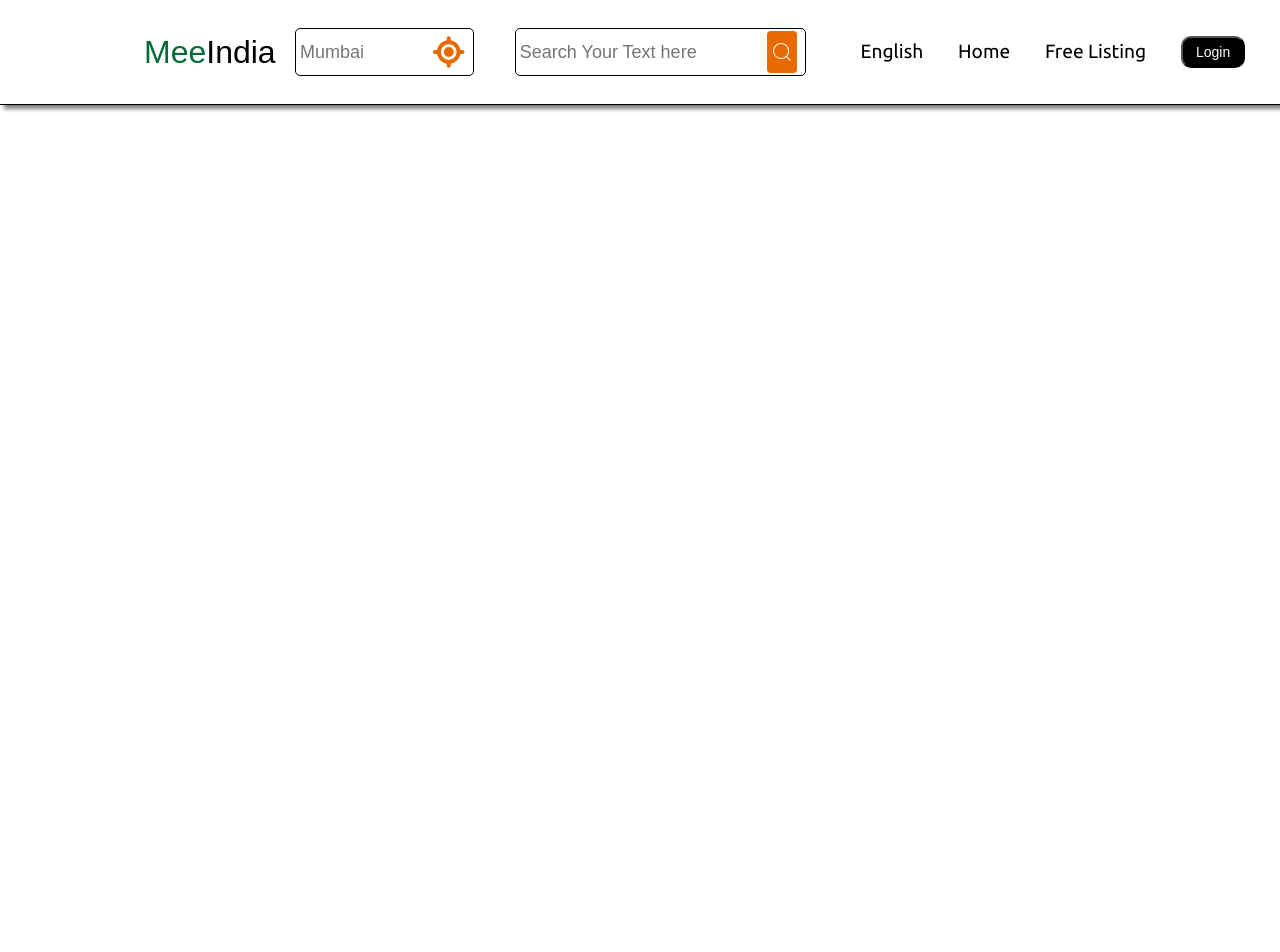
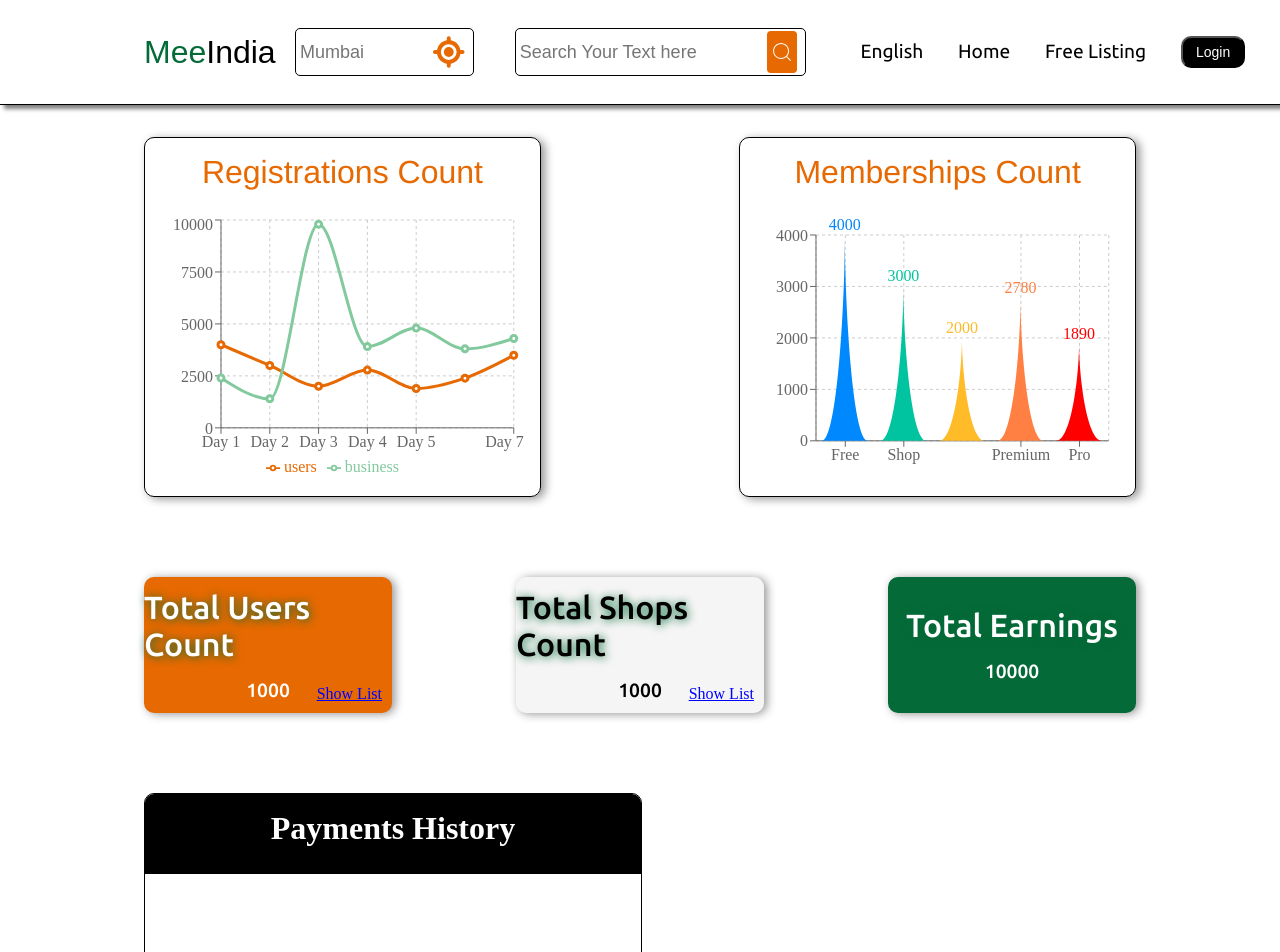
Before and after one commit to Pacific077/Mee_India, a React (Create React App) app in the folder frontend/: page /admin/dashboard in a window 1280 px wide. Shown: the top 952 px of the page. Before the commit the page ends 800 px from the top, so only its background shows below. Built offline with nearby package versions, Linux system fonts and the light colour scheme; a web font is replaced by a local one.

Commit message:
admin Dashboard Frontend

```diff
--- a/frontend/package.json
+++ b/frontend/package.json
@@ -23,6 +23,7 @@
     "react-router-dom": "^6.22.1",
     "react-scripts": "5.0.1",
     "react-toastify": "^10.0.4",
+    "recharts": "^2.12.2",
     "web-vitals": "^2.1.4"
   },
   "scripts": {
--- a/frontend/src/App.js
+++ b/frontend/src/App.js
@@ -15,6 +15,7 @@ import Apitext from "./pages/apiTest/Apitext";
 import BussinessSubList from "./pages/BussinessSubList/BussinessSubList";
 import PrivateRoute from "./components/PrivateRoute/PrivateRoute";
 import BusinessDetailsEdit from "./pages/BusinessDetailsEdit/BusinessDetailsEdit";
+import Admin from "./pages/Admin/Admin";
 
 const App = () => {
   return (
@@ -55,6 +56,7 @@ const App = () => {
           />
 
           <Route path="/subList/:Category" element={<BussinessSubList />} />
+          <Route path="/admin/dashboard" element={<Admin />} />
           <Route path="/apitest" element={<Apitext />} />
         </Routes>
       </BrowserRouter>
--- /dev/null
+++ b/frontend/src/pages/Admin/AdmiCardArr.js
@@ -0,0 +1,13 @@
+const AdminCardArr = [
+    {
+        name:"Total Users Count",count:1000,color:"#e76901",text:"white"
+    },
+    {
+        name:"Total Shops Count",count:1000,color:"#F5F5F5",text:"black"
+    },
+    {
+        name:"Total Earnings",count:10000,color:"#046A38",text:"white"
+    },
+]
+
+export default AdminCardArr
--- /dev/null
+++ b/frontend/src/pages/Admin/Admin.css
@@ -0,0 +1,56 @@
+.AdminLineGraphs{
+    height: 100%;
+    width: 40%;
+    padding: 2vh;
+    /* padding-bottom: 8vh; */
+    box-sizing: border-box;
+    border: 1px solid var(--secondary);
+    border-radius: 10px;
+    box-shadow: 4px 2px 10px var(--grayShade);
+}
+.AdminPage{
+    padding: 4vh 18vh 0 18vh;
+}
+.adminGraphscont{
+    display: flex;
+    justify-content: space-between;
+    width: 100%;
+    height: 45vh;
+}
+.GraphsHeading{
+    margin: 0;
+    margin-bottom: 3vh;
+    text-align: center;
+    font-family: var(--fontMain);
+    font-weight: 500;
+    color: var(--tertiary);
+}
+.adminDatabaseInfoCont{
+    display: flex;
+    justify-content: space-between;
+    margin-top: 10vh;
+}
+.AdminPaymentDetails{
+    margin-top: 10vh;
+    margin-bottom: 4vh;
+    height: 40vh;
+    border-radius: 10px;
+    width: 50%;
+    overflow: hidden;
+    border: 1px solid var(--secondary);
+}
+.paymentDetailsHead{
+    background-color: black;
+    margin: 0;
+    padding-top: 2vh;
+    box-sizing: border-box  ;
+    color: white;
+    height: 10vh;
+    text-align: center;
+}
+.PayemntListsCont{
+
+    height: 70%;
+    margin-top: 1vh;
+}
+/* user business totalamount */
--- /dev/null
+++ b/frontend/src/pages/Admin/Admin.jsx
@@ -0,0 +1,41 @@
+import React from 'react'
+import "./Admin.css"
+import LineGraph from './LineGraph/LineGraph'
+import BarGraph from './BarGraph/BarGraph'
+import AdminCard from './AdminCard/AdminCard'
+import AdminCardArr from './AdmiCardArr'
+const Admin = () => {
+  return (
+    <div className='AdminPage'>
+        <div className="adminGraphscont">
+            <div className="AdminLineGraphs">
+            <h1 className='GraphsHeading'>Registrations Count</h1>
+                <LineGraph/>
+            </div>
+            <div className="AdminLineGraphs">
+            <h1 className='GraphsHeading'>Memberships Count</h1>
+                <BarGraph/>
+            </div>
+
+        </div>
+        <div className="adminDatabaseInfoCont">
+            {AdminCardArr.map((ele,ind)=>{
+                return(
+                    <AdminCard text={ele.text} key={ind} name={ele.name} count={ele.count} color={ele.color}/>
+
+                )
+            })}
+            {/* <AdminCard/>
+            <AdminCard/> */}
+        </div>
+        <div className="AdminPaymentDetails">
+            <h1 className="paymentDetailsHead">Payments History</h1>
+            <div className="PayemntListsCont">
+
+            </div>
+        </div>
+    </div>
+  )
+}
+
+export default Admin
--- /dev/null
+++ b/frontend/src/pages/Admin/AdminCard/AdminCard.css
@@ -0,0 +1,38 @@
+.adminCard{
+    /* border: 1px solid var(--secondary); */
+    width: 25%;
+    height: 17vh;
+    box-shadow: 3px 1px 10px var(--grayShade);
+    border-radius: 10px;
+}
+.adminCard{
+    position: relative;
+    display: flex;
+    flex-direction: column;
+    gap: 2vh;
+    justify-content: center;
+    align-items: center;
+    /* background-color: var(--tertiary); */
+}
+.adminCard h1,.adminCard p{
+    margin: 0;
+    /* color: white; */
+    font-family: var(--fontNew1);
+    font-weight: 500;
+}
+.adminCard h1{
+    text-shadow: 1px 1px 10px var(--indiaGreen);
+}
+.adminCard p{
+    font-size: larger;
+}
+.AdminCardListShowBtn{
+    position: absolute;
+    bottom: 10px;
+    right: 10px;
+    text-decoration: underline;
+    color: blue;
+}
+.AdminCardListShowBtn:hover{
+    cursor: pointer;
+}
--- /dev/null
+++ b/frontend/src/pages/Admin/AdminCard/AdminCard.jsx
@@ -0,0 +1,14 @@
+import React from 'react'
+import "./AdminCard.css"
+const AdminCard = ({name,count,color,text}) => {
+  return (
+    <div className='adminCard' style={{backgroundColor:`${color}`,color:`${text}`}}>
+        <h1>{name}</h1>
+        <p>{count}</p>
+        {name!=="Total Earnings"?<a className='AdminCardListShowBtn'>Show List</a>:""}
+
+    </div>
+  )
+}
+
+export default AdminCard
--- /dev/null
+++ b/frontend/src/pages/Admin/BarGraph/BarGraph.jsx
@@ -0,0 +1,80 @@
+import React from 'react';
+import { BarChart, Bar, Cell, XAxis, YAxis, CartesianGrid,ResponsiveContainer } from 'recharts';
+
+const colors = ['#0088FE', '#00C49F', '#FFBB28', '#FF8042', 'red', 'pink'];
+
+const data = [
+  {
+    name: 'Free',
+    uv: 4000,
+    pv: 2400,
+    amt: 2400,
+  },
+  {
+    name: 'Shop',
+    uv: 3000,
+    pv: 1398,
+    amt: 2210,
+  },
+  {
+    name: 'Standrad',
+    uv: 2000,
+    pv: 9800,
+    amt: 2290,
+  },
+  {
+    name: 'Premium',
+    uv: 2780,
+    pv: 3908,
+    amt: 2000,
+  },
+  {
+    name: 'Pro',
+    uv: 1890,
+    pv: 4800,
+    amt: 2181,
+  }
+];
+
+const getPath = (x, y, width, height) => {
+  return `M${x},${y + height}C${x + width / 3},${y + height} ${x + width / 2},${y + height / 3}
+  ${x + width / 2}, ${y}
+  C${x + width / 2},${y + height / 3} ${x + (2 * width) / 3},${y + height} ${x + width}, ${y + height}
+  Z`;
+};
+
+const TriangleBar = (props) => {
+  const { fill, x, y, width, height } = props;
+
+  return <path d={getPath(x, y, width, height)} stroke="none" fill={fill} />;
+};
+
+const BarGraph = () => {
+  return (
+    <ResponsiveContainer width="100%" height="80%">
+
+    <BarChart
+      width={500}
+      height={300}
+      data={data}
+      margin={{
+          top: 20,
+          right: 10,
+          left: 0,
+          bottom: 5,
+        }}
+        >
+      <CartesianGrid strokeDasharray="3 3" />
+      <XAxis dataKey="name" />
+      <YAxis />
+      <Bar dataKey="uv" fill="#8884d8" shape={<TriangleBar />} label={{ position: 'top' }}>
+        {data.map((entry, index) => (
+            <Cell key={`cell-${index}`} fill={colors[index % 20]} />
+            ))}
+      </Bar>
+    </BarChart>
+            </ResponsiveContainer>
+  );
+};
+
+export default BarGraph;
--- /dev/null
+++ b/frontend/src/pages/Admin/LineGraph/LineGraph.jsx
@@ -0,0 +1,75 @@
+import React from 'react';
+import { LineChart, Line, XAxis, YAxis, CartesianGrid, Tooltip, Legend, ResponsiveContainer } from 'recharts';
+
+const data = [
+  {
+    name: 'Day 1',
+    users: 4000,
+    business: 2400,
+    amt: 2400,
+  },
+  {
+    name: 'Day 2',
+    users: 3000,
+    business: 1398,
+    amt: 2210,
+  },
+  {
+    name: 'Day 3',
+    users: 2000,
+    business: 9800,
+    amt: 2290,
+  },
+  {
+    name: 'Day 4',
+    users: 2780,
+    business: 3908,
+    amt: 2000,
+  },
+  {
+    name: 'Day 5',
+    users: 1890,
+    business: 4800,
+    amt: 2181,
+  },
+  {
+    name: 'Day 6',
+    users: 2390,
+    business: 3800,
+    amt: 2500,
+  },
+  {
+    name: 'Day 7',
+    users: 3490,
+    business: 4300,
+    amt: 2100,
+  },
+];
+
+const LineGraph = () => {
+  return (
+    <ResponsiveContainer width="100%" height="80%">
+      <LineChart
+        width={500}
+        height={300}
+        data={data}
+        margin={{
+          top: 5,
+          right: 10,
+          left: 0,
+          bottom: 0,
+        }}
+      >
+        <CartesianGrid strokeDasharray="3 3" />
+        <XAxis dataKey="name" />
+        <YAxis />
+        <Tooltip />
+        <Legend />
+        <Line type="monotone" dataKey="users" strokeWidth={3} stroke="#e76901" activeDot={{ r: 8 }} />
+        <Line type="monotone" dataKey="business" strokeWidth={3} stroke="#82ca9d" />
+      </LineChart>
+    </ResponsiveContainer>
+  );
+};
+
+export default LineGraph;
--- a/frontend/src/pages/BusinessDashboardSpecific/BusinessDashboardSpecific.css
+++ b/frontend/src/pages/BusinessDashboardSpecific/BusinessDashboardSpecific.css
@@ -196,6 +196,3 @@ border: 1px solid var(--grayShade);
         display: none;
     }
 }
-@media screen and (max-width: 323px) {
-
-}
```
Also changed, not shown: frontend/src/pages/Admin/AdminCard/PaymentList.css (added), frontend/src/pages/Admin/AdminCard/PaymentListCard.jsx (added), 1 other file (tests, documents, lock files or other folders).
